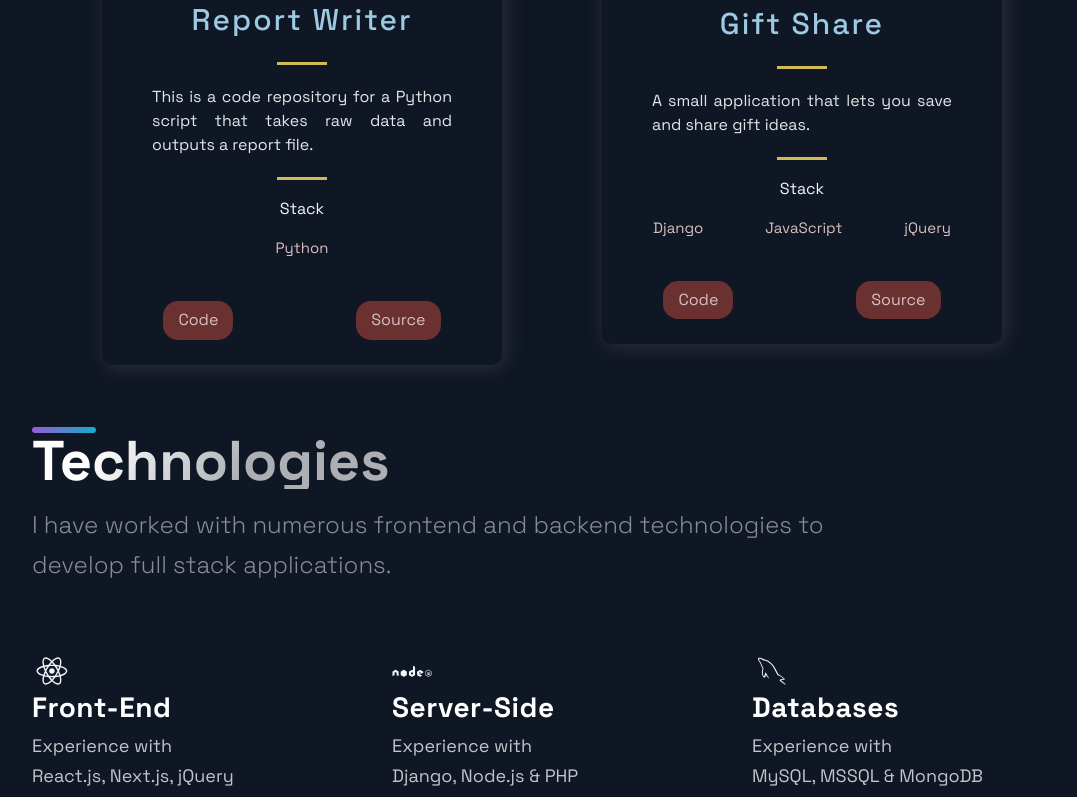
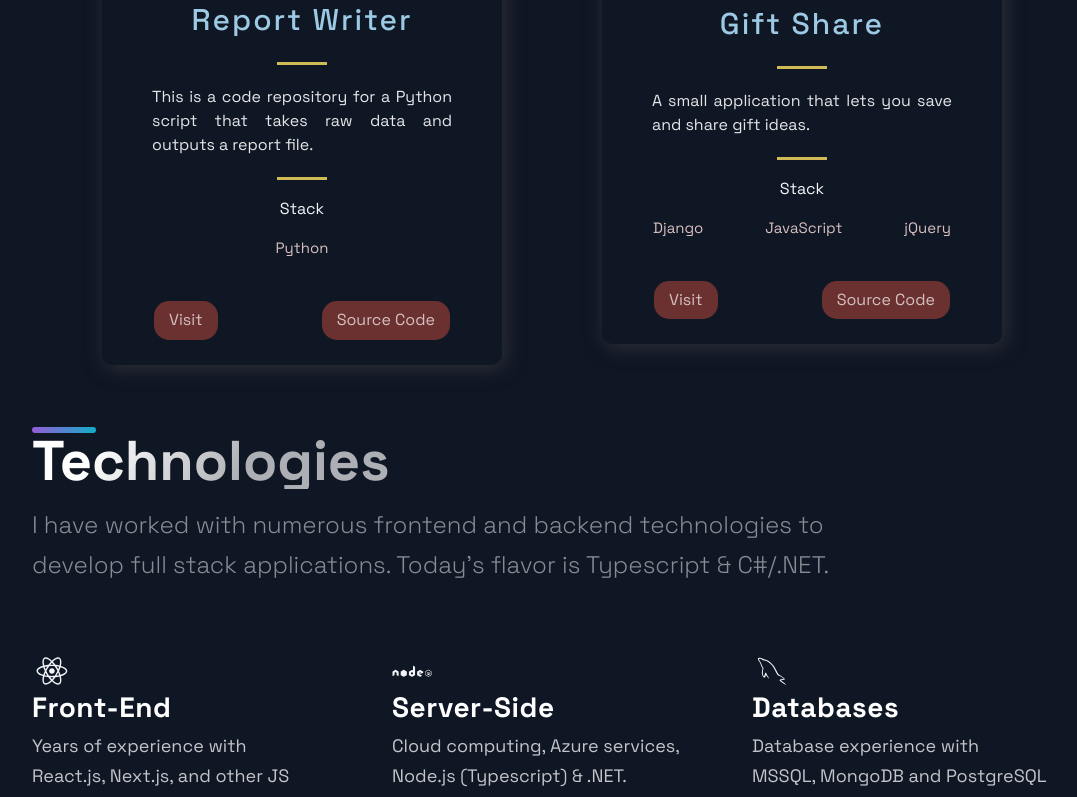
Before and after one commit to slawton3/Portfolio, a Next.js app: page / in a window 1280 px wide. Shown: the part 2000-2797 px from the top of the page, without its empty margins (88-1165 px from the left). Built offline with nearby package versions, Linux system fonts and the light colour scheme.

Commit message:
content updates

```diff
--- a/src/components/Hero/Hero.js
+++ b/src/components/Hero/Hero.js
@@ -12,7 +12,7 @@ const Hero = () => (
         My Personal Portfolio
       </SectionTitle>
       <SectionText>
-        The purpose of this portfolio is to consolidate some of my personal accomplishments and projects in one place.
+        A consolidation of some of the personal projects I have contributed to.
       </SectionText>
       <Button onClick={() => window.location = 'https://docs.google.com/document/d/1dsUtFDdAG5jC13ctg6jqmi9Zj-EHvhNWbf2VPzjJ7Tg/edit?usp=sharing'} >Learn More</Button>
     </LeftSection>
--- a/src/components/Projects/Projects.js
+++ b/src/components/Projects/Projects.js
@@ -27,8 +27,8 @@ const Projects = () => (
               </TagList>
           </div>
           <UtilityList>
-            <ExternalLinks href={visit}>Code</ExternalLinks>
-            <ExternalLinks href={source}>Source</ExternalLinks>
+            <ExternalLinks href={visit}>Visit</ExternalLinks>
+            <ExternalLinks href={source}>Source Code</ExternalLinks>
           </UtilityList>
         </BlogCard>
       ))}
--- a/src/components/Technologies/Technologies.js
+++ b/src/components/Technologies/Technologies.js
@@ -8,7 +8,7 @@ const Technologies = () =>  (
     <SectionDivider />
     <SectionTitle>Technologies</SectionTitle>
     <SectionText>
-      I have worked with numerous frontend and backend technologies to develop full stack applications.
+      I have worked with numerous frontend and backend technologies to develop full stack applications. Today's flavor is Typescript & C#/.NET.
     </SectionText>
     <List>
       <ListItem>
@@ -16,8 +16,8 @@ const Technologies = () =>  (
         <ListContainer>
           <ListTitle>Front-End</ListTitle>
           <ListParagraph>
-            Experience with <br />
-            React.js, Next.js, jQuery
+            Years of experience with<br />
+            React.js, Next.js, and other JS libraries.
           </ListParagraph>
         </ListContainer>
       </ListItem>
@@ -26,8 +26,8 @@ const Technologies = () =>  (
         <ListContainer>
           <ListTitle>Server-Side</ListTitle>
           <ListParagraph>
-            Experience with <br />
-            Django, Node.js & PHP
+            Cloud computing, Azure services, <br />
+            Node.js (Typescript) & .NET.
           </ListParagraph>
         </ListContainer>
       </ListItem>
@@ -36,8 +36,8 @@ const Technologies = () =>  (
         <ListContainer>
           <ListTitle>Databases</ListTitle>
           <ListParagraph>
-            Experience with <br />
-            MySQL, MSSQL & MongoDB
+            Database experience with <br />
+            MSSQL, MongoDB and PostgreSQL
           </ListParagraph>
         </ListContainer>
       </ListItem>
--- a/src/constants/constants.js
+++ b/src/constants/constants.js
@@ -44,5 +44,6 @@ export const TimeLineData = [
   { year: 2019, text: 'Started my Masters program.', },
   { year: 2020, text: 'Promoted to an Application Developer position.' },
   { year: 2021, text: 'Graduated from my Masters program.', },
-  { year: 2022, text: 'To be continued...', },
+  { year: 2022, text: 'Began work as a Software Engineer.', },
+  { year: 2023, text: 'Good things to come ☺.' }
 ];
```
